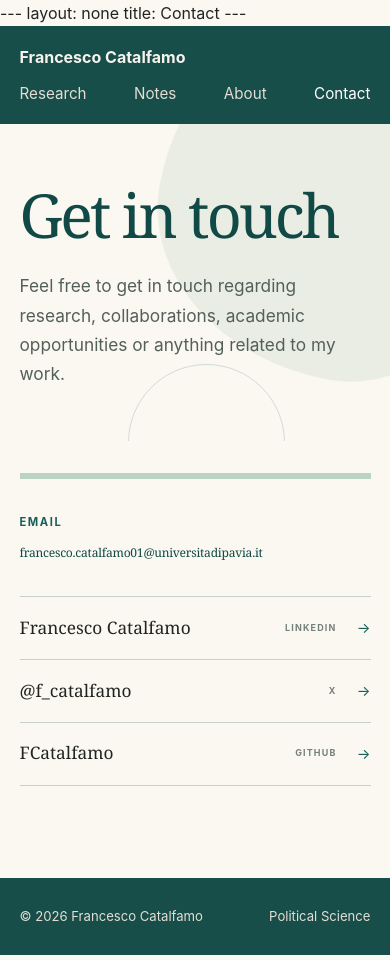
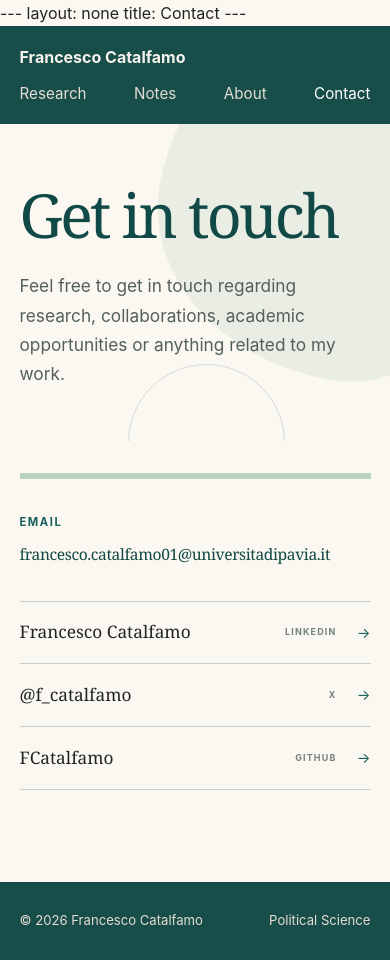
Before and after one commit to FCatalfamo/FCatalfamo.github.io, a Jekyll site: the page contact/index.html, which Jekyll copies as it is, in a window 390 px wide and 960 px high. Built offline with Jekyll 4.4.1, drawn with Linux system fonts in a browser that asks for light colours.

Commit message:
Update index.html

```diff
--- a/contact/index.html
+++ b/contact/index.html
@@ -553,16 +553,15 @@ title: Contact
 
             .email-link {
 
-                font-size: clamp(0.75rem, 3.1vw, 0.95rem);
+    font-size: clamp(0.95rem, 4vw, 1.15rem);
 
-                white-space: nowrap;
+    white-space: nowrap;
 
-                overflow-wrap: normal;
+    overflow-wrap: normal;
 
-                letter-spacing: -0.02em;
+    letter-spacing: -0.025em;
 
-            }
-
+}
 
             .social-row {
 
```
